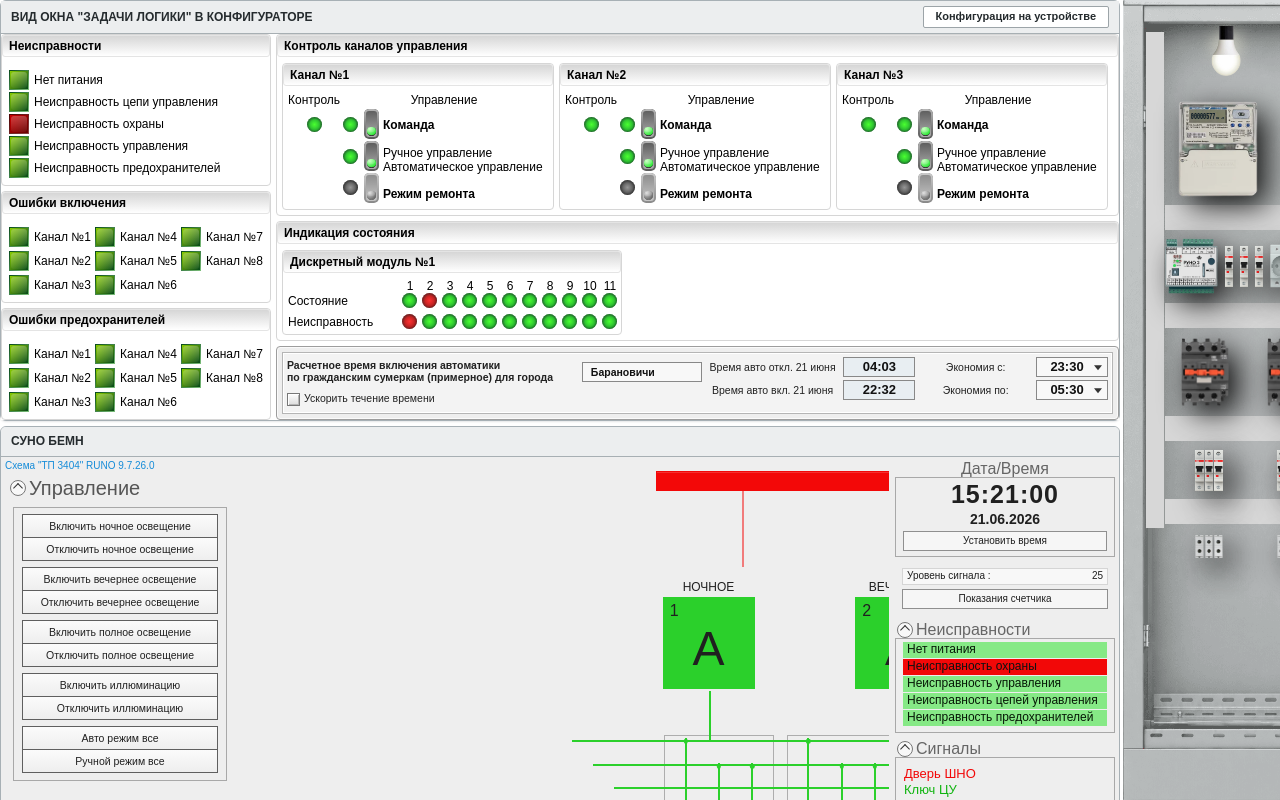
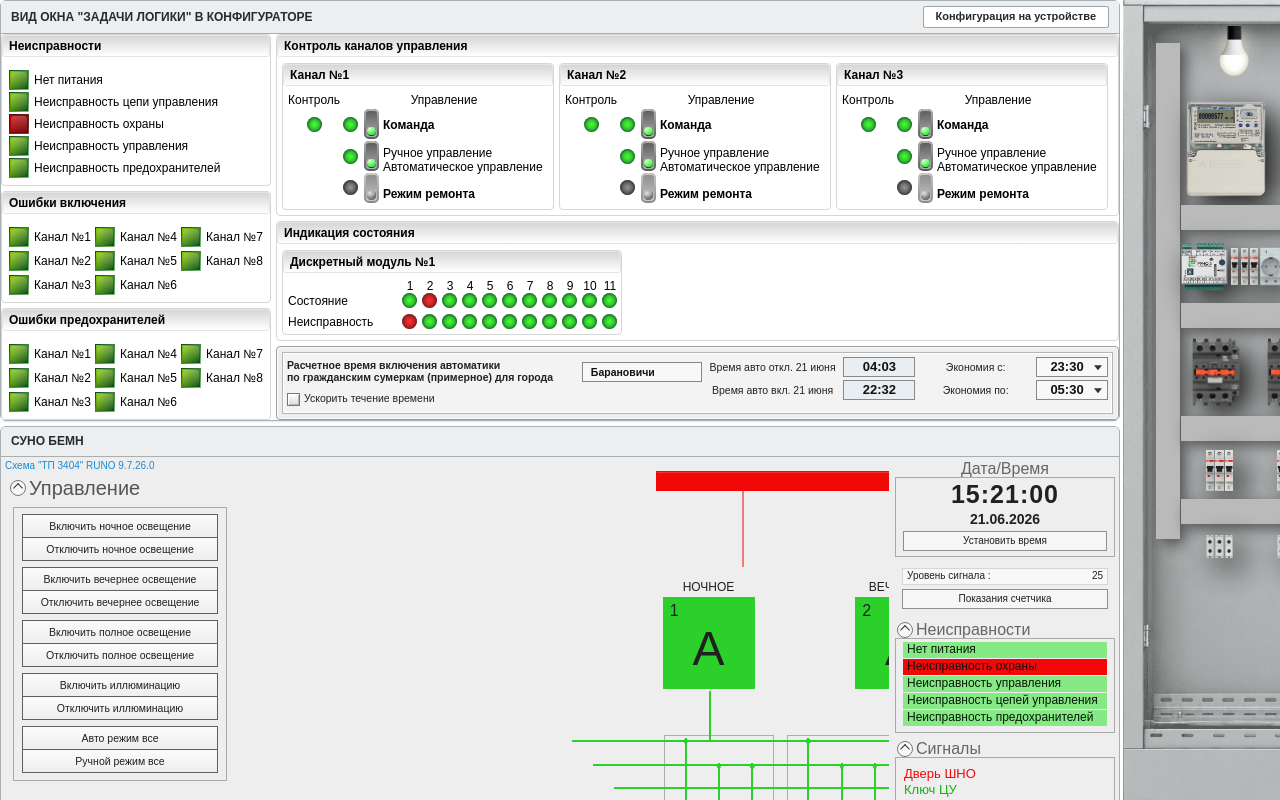
Before and after one commit to medzviadziou/simulator-gorsvet, a React (Vite) app: page / in a window 1280 px wide. Built offline with nearby package versions, Linux system fonts and the light colour scheme.

Commit message:
Add files via upload

```diff
--- a/src/components/shuShno/shuShno.scss
+++ b/src/components/shuShno/shuShno.scss
@@ -29,14 +29,16 @@
   }
 
   &__side {
-    width: 14%;
+    width: 19%;
     height: 100%;
     flex-shrink: 0;
   }
 
   &__side-item {
     width: 40%;
-    background: #D7D7D7;
+    background: #bababa;
+    filter: drop-shadow(5px 5px 7px rgba(0, 0, 0, 0.5));
+
   }
 
   &__side--left &__side-item {
@@ -52,7 +54,7 @@
   }
 
   &__center {
-    width: 72%;
+    width: 62%;
     height: 100%;
     display: flex;
     flex-direction: column;
@@ -91,7 +93,9 @@
   &__section--bus &__bus-item {
     width: 100%;
     height: 60%;
-    background: #D7D7D7;
+    background: #bababa;
+    filter: drop-shadow(5px 5px 7px rgba(0, 0, 0, 0.5));
+
   }
 
   &__sensor {
@@ -247,7 +251,7 @@
   &__image--mp {
     display: block;
     height: 50%;
-    transform: translate(-14%, -58%);
+    transform: translate(18%, -62%);
   }
 
   &__sf-toggle {
```
